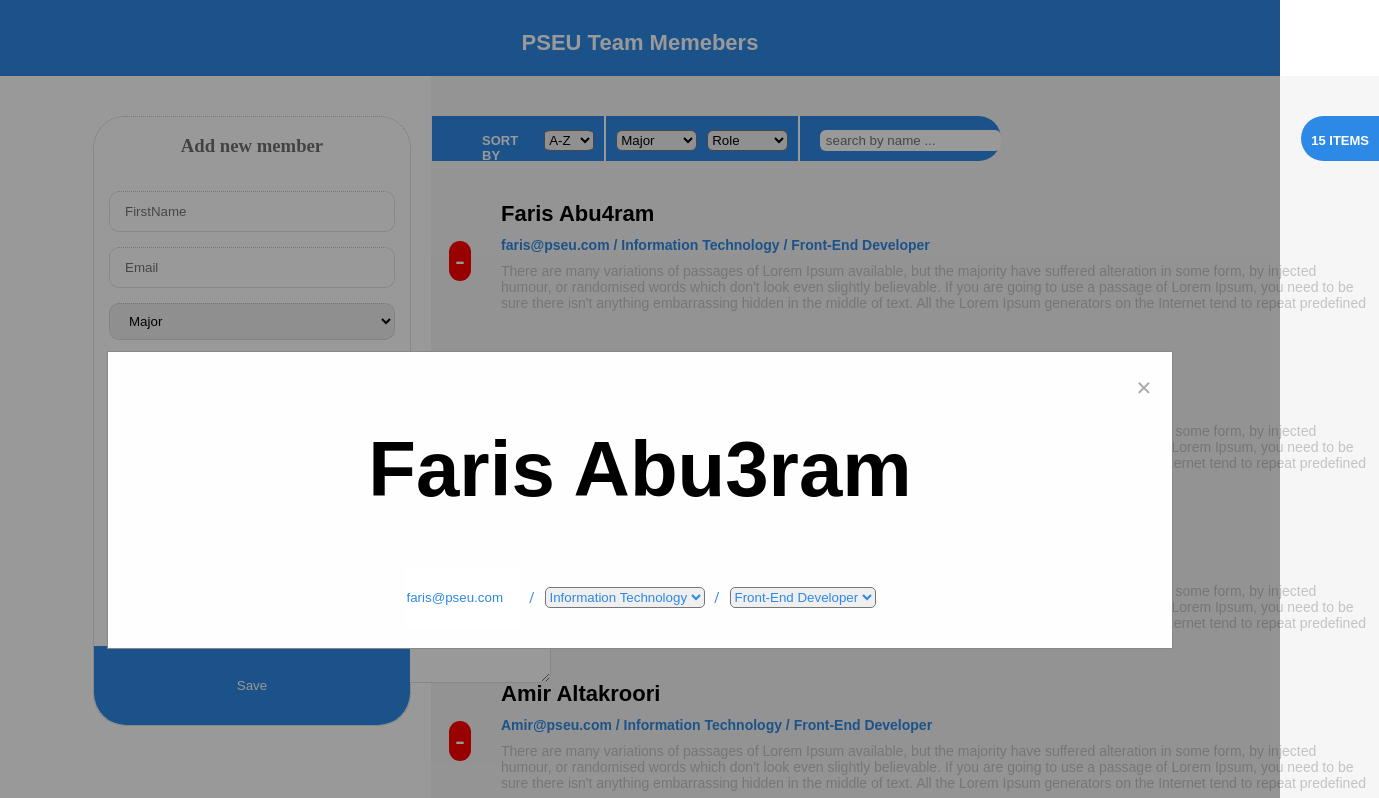
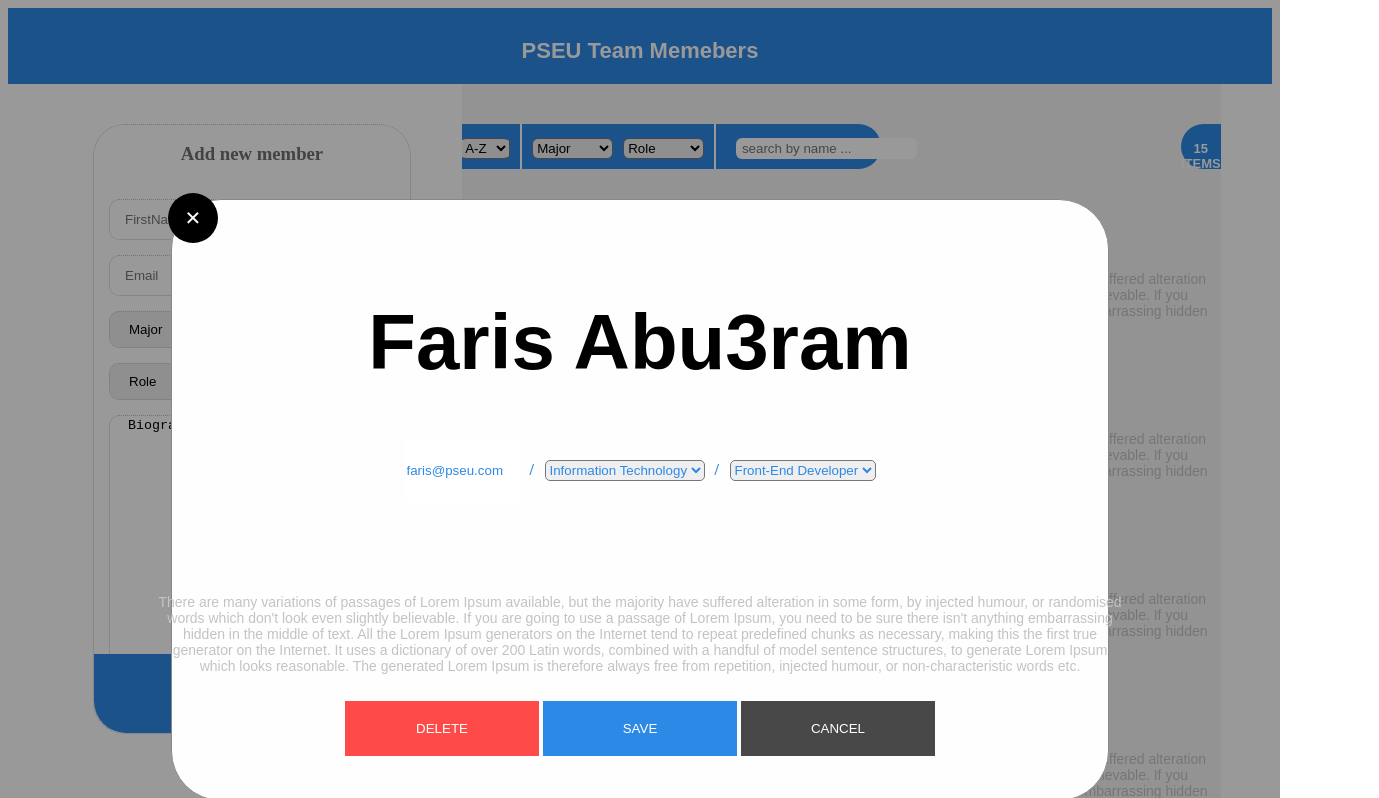
Before and after one commit to fatima96farajallah/PSEU-Team-Memebers, a plain HTML site: page index.html in a window 1280 px wide. Shown: the top 798 px of the page, 1379 px wide, since content can reach past the window. Drawn offline with Linux system fonts and the light colour scheme.

Commit message:
fourth commit

```diff
--- a/css/style.scss
+++ b/css/style.scss
@@ -8,7 +8,9 @@ $colors: (
     back-color:#2D89E6,
     border-color:#C3C3C3,
     input-color: #C3C3C3,
-    backgrond-color:#F6F6F6
+    backgrond-color:#F6F6F6,
+    backgrond-delete:#FF4A4A,
+    backgrond-cancel:#484848
 );
 $text-font:sans-serif;
 @function color($color) {
@@ -19,6 +21,7 @@ $text-font:sans-serif;
 
 body,html {
 height: 100%;
+overflow: hidden;
 }
 .header {
     background-color: color(back-color);
@@ -102,7 +105,9 @@ height: 100%;
            }
         }
         .viwe{
-            margin-left: 20px;
+            overflow: auto;
+            width: 60%;
+            margin: 0 auto;
             display: flex;
             background-color: color(backgrond-color);
             display: flex;
@@ -189,7 +194,7 @@ height: 100%;
                background-color: red;
                border: none;
                border-radius: 50px;
-               width: 70%;
+               width: 40PX;
                height: 40px;
                color: color(text-color);
                font-size: 30px;
@@ -200,7 +205,6 @@ height: 100%;
         }
 
         .detiles {
-
             margin-left:20px;
             margin-top: 30px;
         }
@@ -229,6 +233,7 @@ height: 100%;
     }
 
     .modal {
+
         display: none; /* Hidden by default */
         position: fixed; /* Stay in place */
         z-index: 1; /* Sit on top */
@@ -241,25 +246,81 @@ height: 100%;
         background-color: rgb(0,0,0); /* Fallback color */
         background-color: rgba(0,0,0,0.4); /* Black w/ opacity */
       }
-      /* Modal Content */
+
 .modal-content {
+    position: relative;
+    border-radius: 50px 50px 50px 50px;
     background-color: #fefefe;
     margin: auto;
     padding: 20px;
     border: 1px solid #888;
-    width: 80%;
+    width: 70%;
+    height: 70%;
+    display: flex;
+    justify-content: center;
+    flex-direction: column;
+    align-items: center;
+    p {
+    position: absolute;
+     top:380px;
+     font-family: $text-font;
+      text-align: center;
+      width: 965px;
+      color: color(input-color);
+      font-size: 14px;
+    }
+    .btns {
+        margin-top: 200px;
+
+        .delete {
+        background-color: color(backgrond-delete);
+        border: none;
+        width: 194px;
+        height: 55px;
+        font-family: $text-font;
+        color: color(text-color);
+        }
+        .save_btn {
+        background-color: color( back-color);
+        border: none;
+        width: 194px;
+        height: 55px;
+        font-family: $text-font;
+        color: color(text-color);
+        }
+        .cancel {
+            background-color: color(backgrond-cancel);
+            border: none;
+            width: 194px;
+            height: 55px;
+            font-family: $text-font;
+            color: color(text-color);
+        }
+    }
+
+
   }
   .close {
-    color: #aaaaaa;
+    border-radius: 50px 50px 50px 50px;
+    background-color: black;
+    width: 50px;
+    height: 50px;
+    top: -7px;
+    left: -4px;
+    position: absolute;
+    color: color(text-color);
     float: right;
     font-size: 28px;
     font-weight: bold;
+    text-align: center;
+    display: flex;
+    justify-content: center;
+    align-items: center;
   }
 
   .close:hover,
   .close:focus {
-    color: #000;
-    text-decoration: none;
+
     cursor: pointer;
   }
   .modal {
@@ -296,4 +357,5 @@ height: 100%;
 
       }
   }
+
 }
--- a/index.html
+++ b/index.html
@@ -153,6 +153,13 @@
                      <option value="Full-Stack Developer  ">Full-Stack Developer  </option>
                   </select>
                </div>
+               <P> There are many variations of passages of Lorem Ipsum available, but the majority have suffered alteration in some form, by injected humour, or randomised words which don't look even slightly believable. If you are going to use a passage of Lorem Ipsum, you need to be sure there isn't anything embarrassing hidden in the middle of text. All the Lorem Ipsum generators on the Internet tend to repeat predefined chunks as necessary, making this the first true generator on the Internet. It uses a dictionary of over 200 Latin words, combined with a handful of model sentence structures, to generate Lorem Ipsum which looks reasonable. The generated Lorem Ipsum is therefore always free from repetition, injected humour, or non-characteristic words etc.
+               </P>
+               <div class="btns">
+                  <button class="delete" > DELETE </button>
+                  <button class="save_btn" > SAVE </button>
+                  <button class="cancel" > CANCEL </button>
+               </div>
             </div>
          </div>
       </div>
```
Also changed, not shown: css/style.css, 1 other file.
